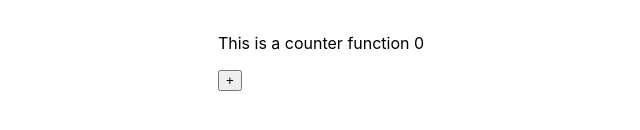
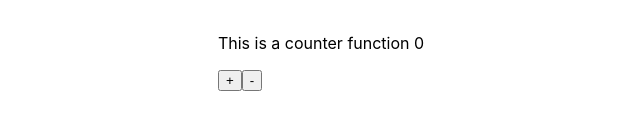
Before and after one commit to mirzadevv/function-vs-class-component, a React (Create React App) app: page / in a window 1280 px wide. Shown: the part 346-476 px from the top of the page, without its empty margins (319-959 px from the left). Built offline with nearby package versions, Linux system fonts and the light colour scheme.

Commit message:
feat: add handleDecrement function
This feature decrement the count state value

```diff
--- a/src/components/CounterFunction.jsx
+++ b/src/components/CounterFunction.jsx
@@ -4,10 +4,15 @@ function CounterFunction(props) {
   const handleIncrement = () => {
     setCount((count = count + 1));
   };
+  const handleDecrement = () => {
+    setCount((count = count - 1));
+  };
+
   return (
     <div>
       <p>This is a counter function {count}</p>
       <button onClick={handleIncrement}>+</button>
+      <button onClick={handleDecrement}>-</button>
     </div>
   );
 }
```
